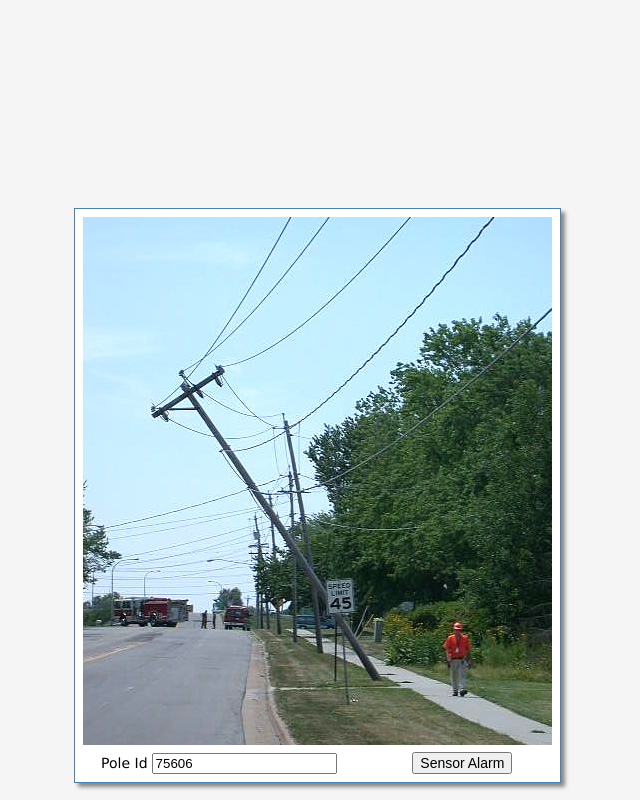
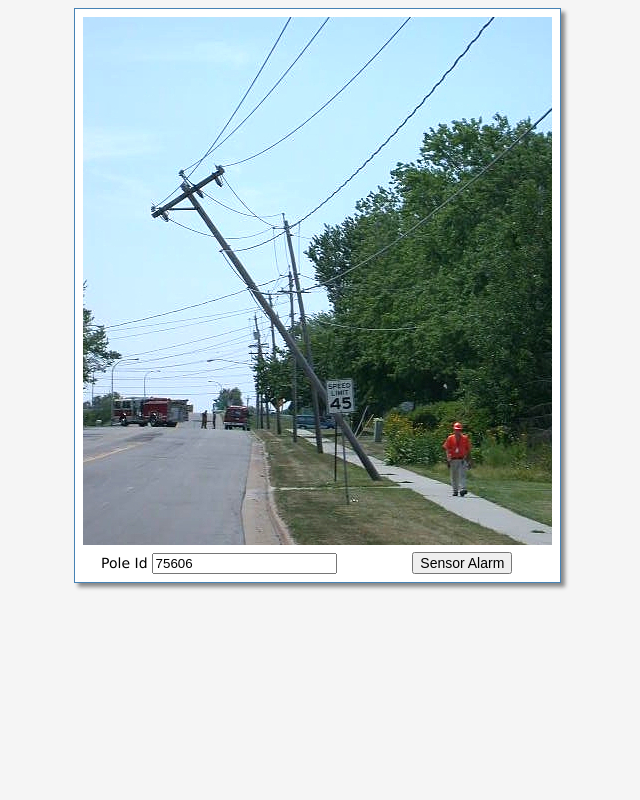
Before and after one commit to piripinui/ims_starter_app, a website: page public/PoleLeaningSensor.html in a window 1280 px wide. Shown: the whole page, without its empty margins (331-971 px from the left). Drawn offline with Linux system fonts and the light colour scheme.

Commit message:
Put pole page image up to the top

```diff
--- a/public/PoleLeaningSensor.html
+++ b/public/PoleLeaningSensor.html
@@ -6,7 +6,6 @@
 body {
 	background-color: #f5f5f5;
 	position: fixed;
-	top: 25%;
 	width: 100%;
 	font-family: verdana, sans-serif;
 	font-size: 14px;
```
